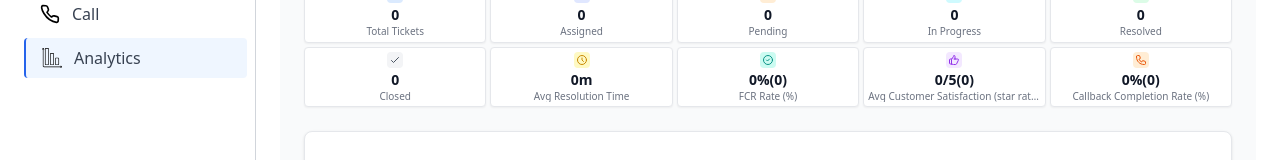
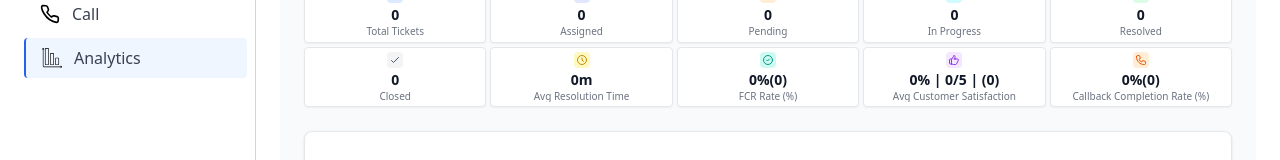
Before and after one commit to shanmathi-c/model, a Nuxt app: page /analytics in a window 1280 px wide. Shown: the part 179-339 px from the top of the page. Built offline with nearby package versions, Linux system fonts and the light colour scheme.

Commit message:
feat : show feedback data in %

```diff
--- a/pages/analytics.vue
+++ b/pages/analytics.vue
@@ -741,9 +741,9 @@
               </svg>
             </div>
             <p class="text-sm font-semibold text-gray-900 truncate w-full">
-              {{ metrics.isLoading ? '...' : `${metrics.csatScore}/5(${formatNumber(metrics.csatCount)})` }}
+              {{ metrics.isLoading ? '...' : `${Math.round((metrics.csatScore / 5) * 100)}% | ${metrics.csatScore}/5 | (${formatNumber(metrics.csatCount)})` }}
             </p>
-            <p class="text-xs text-gray-500 text-center leading-tight truncate w-full" style="font-size: 10px;">Avg Customer Satisfaction (star rating)</p>
+            <p class="text-xs text-gray-500 text-center leading-tight truncate w-full" style="font-size: 10px;">Avg Customer Satisfaction</p>
           </div>
         </div>
 
```
